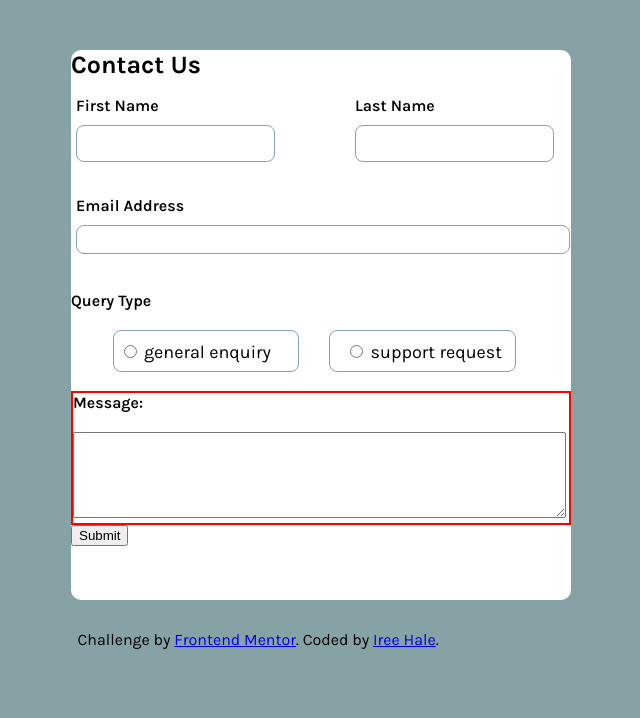
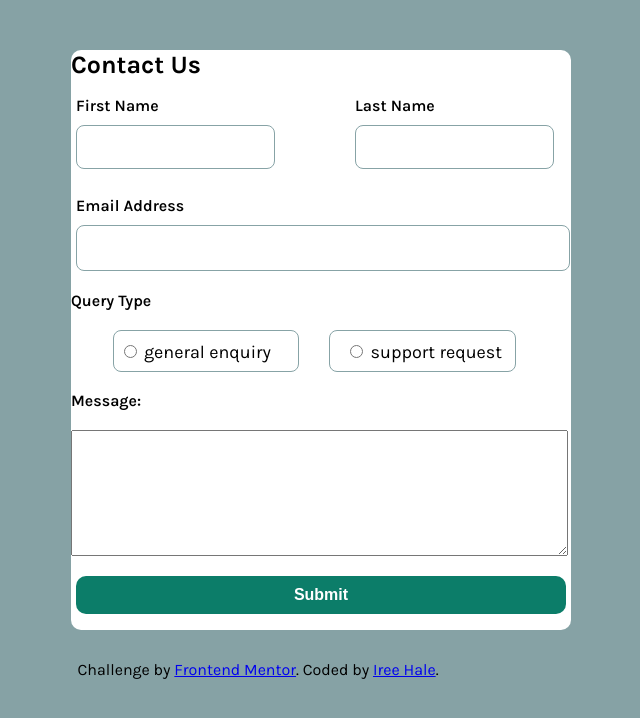
Before and after one commit to NightWing3099/contact-form, a plain HTML site: page index.html in a window 1280 px wide. Shown: the whole page, without its empty margins (382-1022 px from the left). Drawn offline with Linux system fonts and the light colour scheme.

Commit message:
working on the submit button

```diff
--- a/index.html
+++ b/index.html
@@ -47,7 +47,7 @@
           <label for="message">Message:</label><br/>
           <textarea id="message" name="message" required></textarea>
         </div>
-        <div id="submit">
+        <div class="submit-button">
           <input id="button" type="submit" value="Submit"/>
         </div>
       </form>
--- a/styles.scss
+++ b/styles.scss
@@ -7,7 +7,7 @@ body{
 
     .contact-container{
         background-color: white;
-        height: 550px;
+        height: 580px;
         width: 500px;
         border-radius: 10px;
         margin: 50px 0px 0px 445px;
@@ -42,6 +42,7 @@ body{
                         border: hsl(186, 15%, 59%) solid 1px;
                         padding: 10px;
                         margin-top: 10px;
+                        height: 22px;
                         margin-left: 5px;
                     }
 
@@ -54,6 +55,7 @@ body{
                         padding: 10px;
                         border: hsl(186, 15%, 59%) solid 1px;
                         border-radius: 8px;
+                        height: 22px;
                         margin-left: 50px;
                         margin-top: 10px;
                     }
@@ -69,6 +71,7 @@ body{
                     #email{
                         margin-top: 10px;
                         width: 97%;
+                        height: 32px;
                         border: hsl(186, 15%, 59%) 1px solid;
                         padding: 6px;
                         border-radius: 8px;
@@ -123,9 +126,8 @@ body{
                 }
 
                 .message-section{
-                    border: solid 2px red;
                     width: 500px;
-                    height: 130px;
+                    height: 170px;
 
                     label{
                         font-size: 16px;
@@ -136,13 +138,22 @@ body{
                     #message{
                         margin-top: 20px;
                         width: 98.2%;
-                        height: 80px;
+                        height: 120px;
                     }
+                }
+                .submit-button{
+                    margin-top: 15px;
 
-                    #submit{
+                    #button{
+                        width: 490px;;
+                        border: none;
+                        background-color: hsl(169, 82%, 27%);
                         padding: 10px;
-                        width: 100%;
-
+                        border-radius: 10px;
+                        color: white;
+                        font-weight: bold;
+                        font-size: 16px;
+                        margin-left: 5px;
                     }
                 }
             }
```
Also changed, not shown: styles.css, 1 other file.
